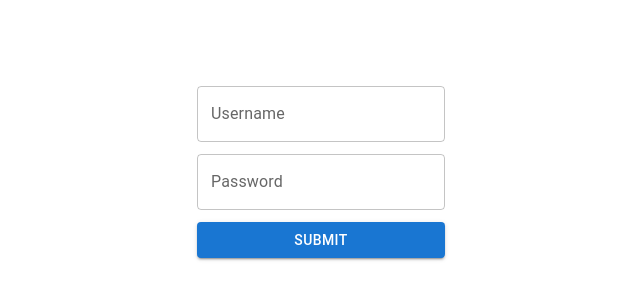
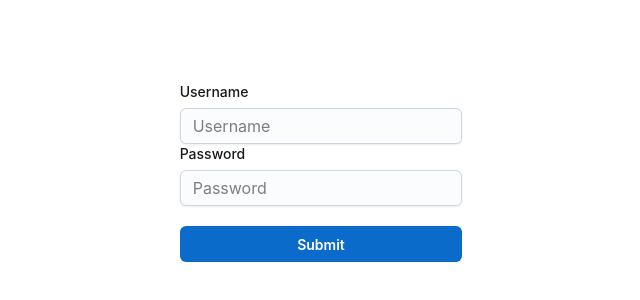
Before and after one commit to FonAnatsaya/shopping-list, a React (Create React App) app: page / in a window 1280 px wide. Shown: the part 228-528 px from the top of the page, without its empty margins (319-959 px from the left). Built offline with nearby package versions, Linux system fonts and the light colour scheme.

Commit message:
Modified LoginPage

```diff
--- a/package.json
+++ b/package.json
@@ -5,6 +5,7 @@
   "dependencies": {
     "@emotion/react": "^11.11.1",
     "@emotion/styled": "^11.11.0",
+    "@mui/joy": "^5.0.0-beta.2",
     "@mui/material": "^5.14.5",
     "@mui/styled-engine-sc": "^5.12.0",
     "@testing-library/jest-dom": "^5.17.0",
--- a/src/pages/LoginPage.jsx
+++ b/src/pages/LoginPage.jsx
@@ -1,36 +1,43 @@
-import { Button } from '@mui/material';
-import FormControl from '@mui/material/FormControl';
-import TextField from '@mui/material/TextField';
+import FormControl from '@mui/joy/FormControl';
+import FormLabel from '@mui/joy/FormLabel';
+import Input from '@mui/joy/Input';
+import Button from '@mui/joy/Button';
 import { useState } from 'react';
-
+import { FormGroup } from '@mui/material';
 
 export default function LoginPage() {
-
     const [loginForm, setLoginForm] = useState({
-        username: '',
-        password: ''
+        Username: "",
+        Password: ""
     })
-
-    const handleOnChange = (event) => {
-        setLoginForm({
-            ...loginForm, [event.target.name]: event.target.value
+    const handleForm = (e) => {
+        setLoginForm((prev) => {
+            return {
+                ...prev, [e.target.name]: e.target.value
+            }
         })
-    }
-
-    const handleSubmit = (event) => {
-        event.preventDefault();
-        console.log(loginForm);
     }
 
     return (
         <div style={{ display: 'flex', justifyContent: 'center', alignItems: 'center', height: '100vh' }}>
-            <form onSubmit={handleSubmit}>
-                <FormControl>
-                    <TextField name="username" label="Username" onChange={handleOnChange} style={{ marginBottom: "12px" }} />
-                    <TextField name="password" type="password" label="Password" onChange={handleOnChange} style={{ marginBottom: "12px" }} />
-                    <Button type="submit" variant="contained">Submit</Button>
-                </FormControl>
+            <form
+                onSubmit={(event) => {
+                    event.preventDefault();
+                    console.log(loginForm)
+                }}
+            >
+                <FormGroup>
+                    <FormControl sx={{ width: '28ch' }}>
+                        <FormLabel >Username</FormLabel>
+                        <Input type='text' name='Username' onChange={handleForm} placeholder="Username" />
+                    </FormControl>
+                    <FormControl sx={{ width: '28ch' }}>
+                        <FormLabel>Password</FormLabel>
+                        <Input type='password' name='Password' onChange={handleForm} placeholder="Password" />
+                    </FormControl>
+                    <Button type='submit' style={{ marginTop: "20px" }}>Submit</Button>
+                </FormGroup>
             </form>
         </div>
-    )
+    );
 }
```
Also changed, not shown: 1 other file (tests, documents, lock files or other folders).
